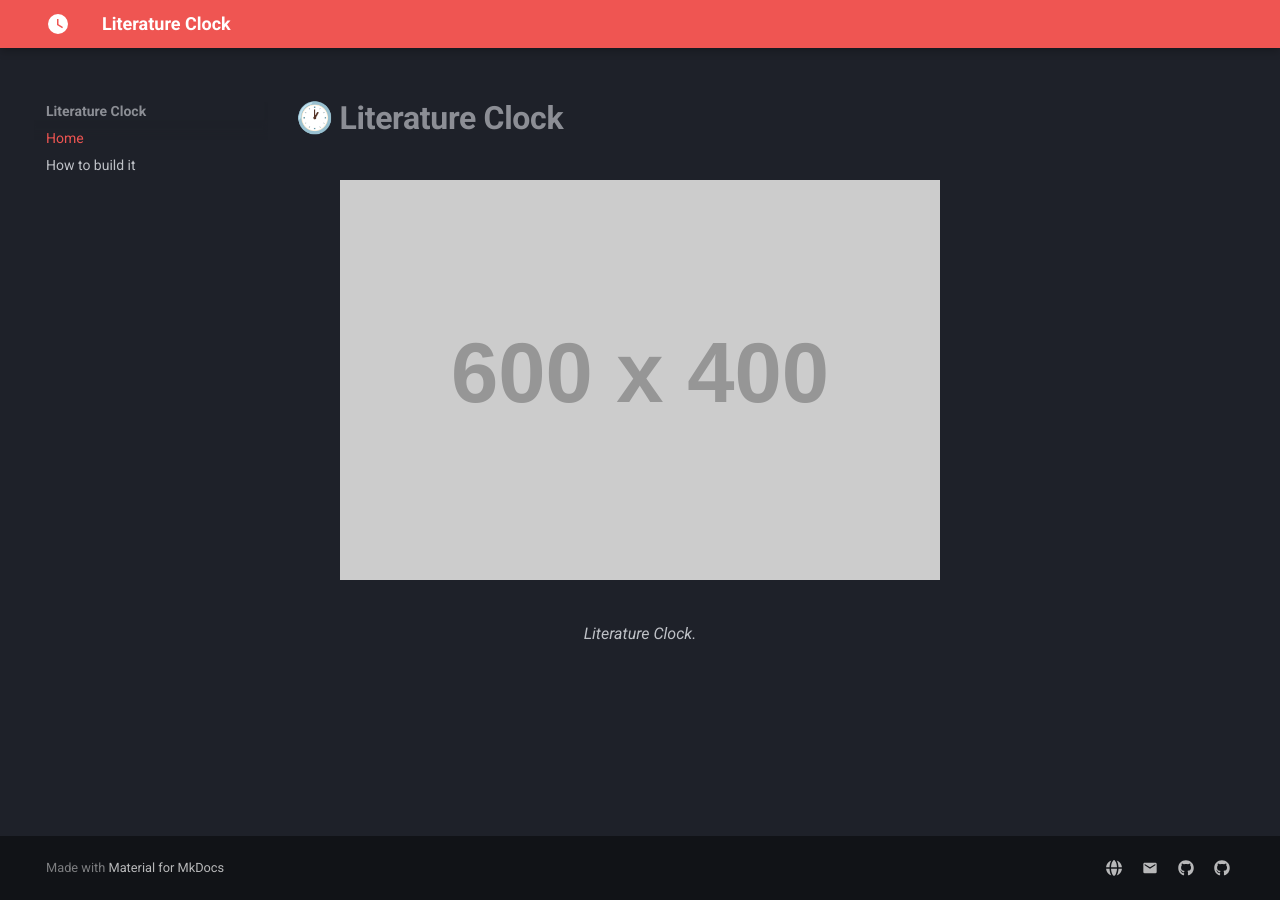
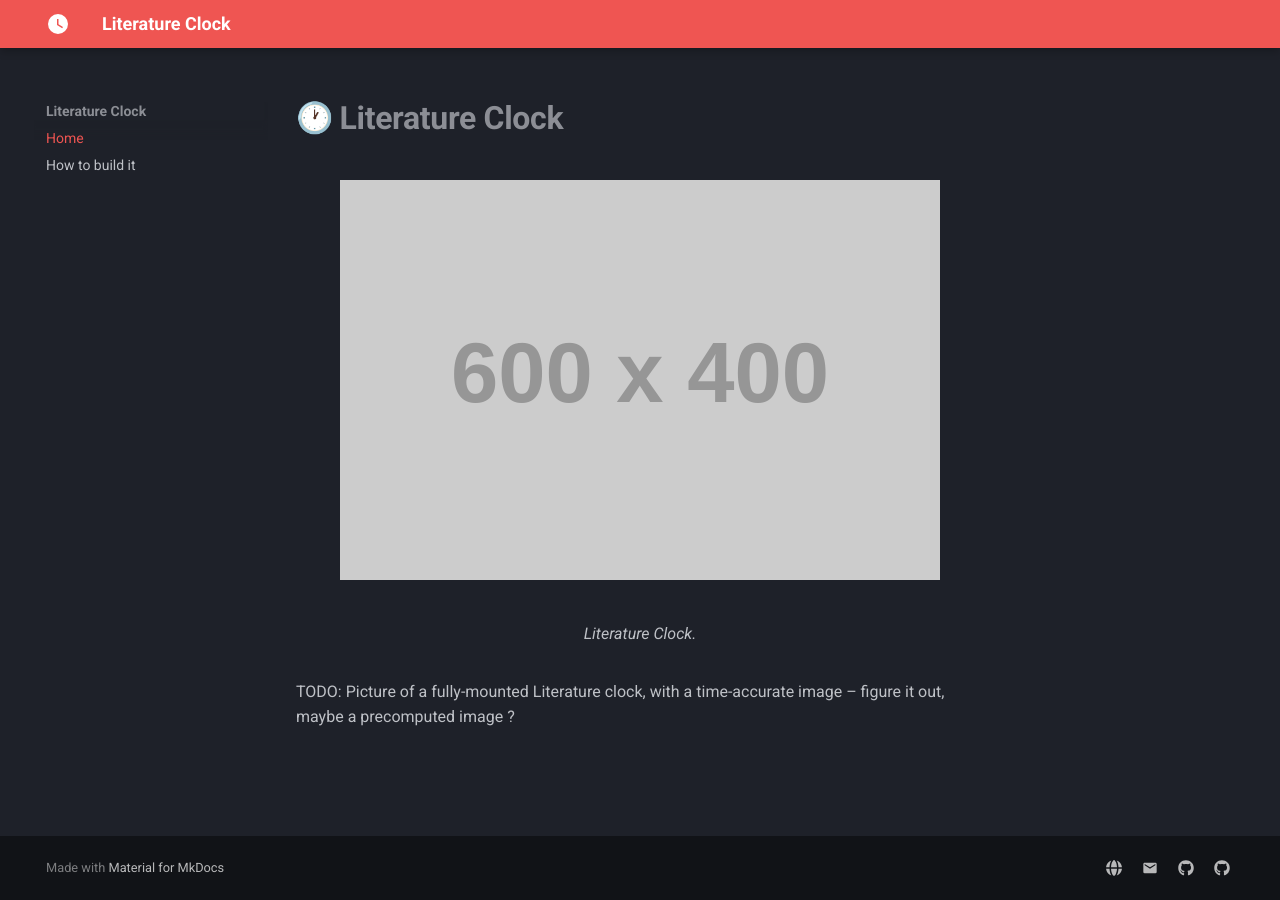
Before and after one commit to arthurgassner/time-teller-website, an MkDocs documentation site: the page built from docs/index.md, in a window 1280 px wide. Built offline with MkDocs 1.6.1 and Material for MkDocs 9.7.7, drawn with Linux system fonts in a browser that asks for light colours; emoji names are drawn with the system emoji font.

Commit message:
Improve text

```diff
--- a/docs/index.md
+++ b/docs/index.md
@@ -4,3 +4,5 @@
   ![Image title](https://placehold.co/600x400){ width="100%" }
   <figcaption>Literature Clock.</figcaption>
 </figure>
+
+TODO: Picture of a fully-mounted Literature clock, with a time-accurate image -- figure it out, maybe a precomputed image ?
```
